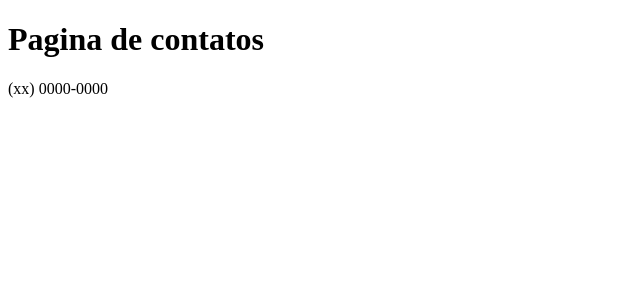
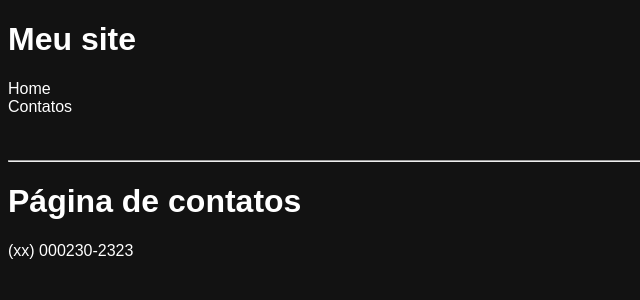
Before and after one commit to lennonconstantino/meuprojeto_nextjs, a Next.js app: page /contatos in a window 1280 px wide. Shown: the top 300 px of the page, without its empty margins (0-640 px from the left). Built offline with nearby package versions, Linux system fonts and the light colour scheme.

Commit message:
knowing loading

```diff
--- a/src/app/contatos/page.tsx
+++ b/src/app/contatos/page.tsx
@@ -1,8 +1,9 @@
-export default function Contatos() {
-    return(
-        <div>
-            <h1>Pagina de contatos</h1>
-            <span>(xx) 0000-0000</span>
-        </div>
-    )
+
+export default function Contatos(){
+  return(
+    <div>
+      <h1>Página de contatos</h1>
+      <span>(xx) 000230-2323</span>
+    </div>
+  )
 }
--- a/src/app/globals.css
+++ b/src/app/globals.css
@@ -0,0 +1,6 @@
+
+body{
+  background-color: #121212;
+  color: #FFF;
+  font-family: sans-serif;
+}
--- a/src/app/layout.tsx
+++ b/src/app/layout.tsx
@@ -1,32 +1,24 @@
-import type { Metadata } from "next";
-import { Geist, Geist_Mono } from "next/font/google";
-import "./globals.css";
+import './globals.css'
+import { Header } from '@/components/header'
+import type { Metadata } from 'next'
 
-const geistSans = Geist({
-  variable: "--font-geist-sans",
-  subsets: ["latin"],
-});
-
-const geistMono = Geist_Mono({
-  variable: "--font-geist-mono",
-  subsets: ["latin"],
-});
 
 export const metadata: Metadata = {
-  title: "Create Next App",
-  description: "Generated by create next app",
-};
+  title: 'Create Next App',
+  description: 'Generated by create next app',
+}
 
 export default function RootLayout({
   children,
-}: Readonly<{
-  children: React.ReactNode;
-}>) {
+}: {
+  children: React.ReactNode
+}) {
   return (
     <html lang="en">
-      <body className={`${geistSans.variable} ${geistMono.variable}`}>
+      <body>
+        <Header/>
         {children}
       </body>
     </html>
-  );
+  )
 }
--- /dev/null
+++ b/src/components/header/header.module.css
@@ -0,0 +1,13 @@
+
+.header{
+  color: #FFF
+}
+
+.header a {
+  text-decoration: none;
+  color: #FFF;
+}
+
+.header a:hover{
+  color: #1bffbb;
+}
--- /dev/null
+++ b/src/components/header/index.tsx
@@ -0,0 +1,17 @@
+import Link from "next/link";
+import styles from '@/components/header/header.module.css'
+
+
+export function Header(){
+  return(
+    <header className={styles.header}>
+      <h1>Meu site</h1>
+      <Link href="/">Home</Link> <br/>
+      <Link href="/contatos">Contatos</Link> <br/>
+
+      <br/><br/>
+      <hr/>
+
+    </header>
+  )
+}
```
Also changed, not shown: src/app/loading.tsx (added, +7 -0 lines), src/app/page.tsx (+28 -17 lines), src/app/repositorios/page.tsx (+17 -15 lines).
